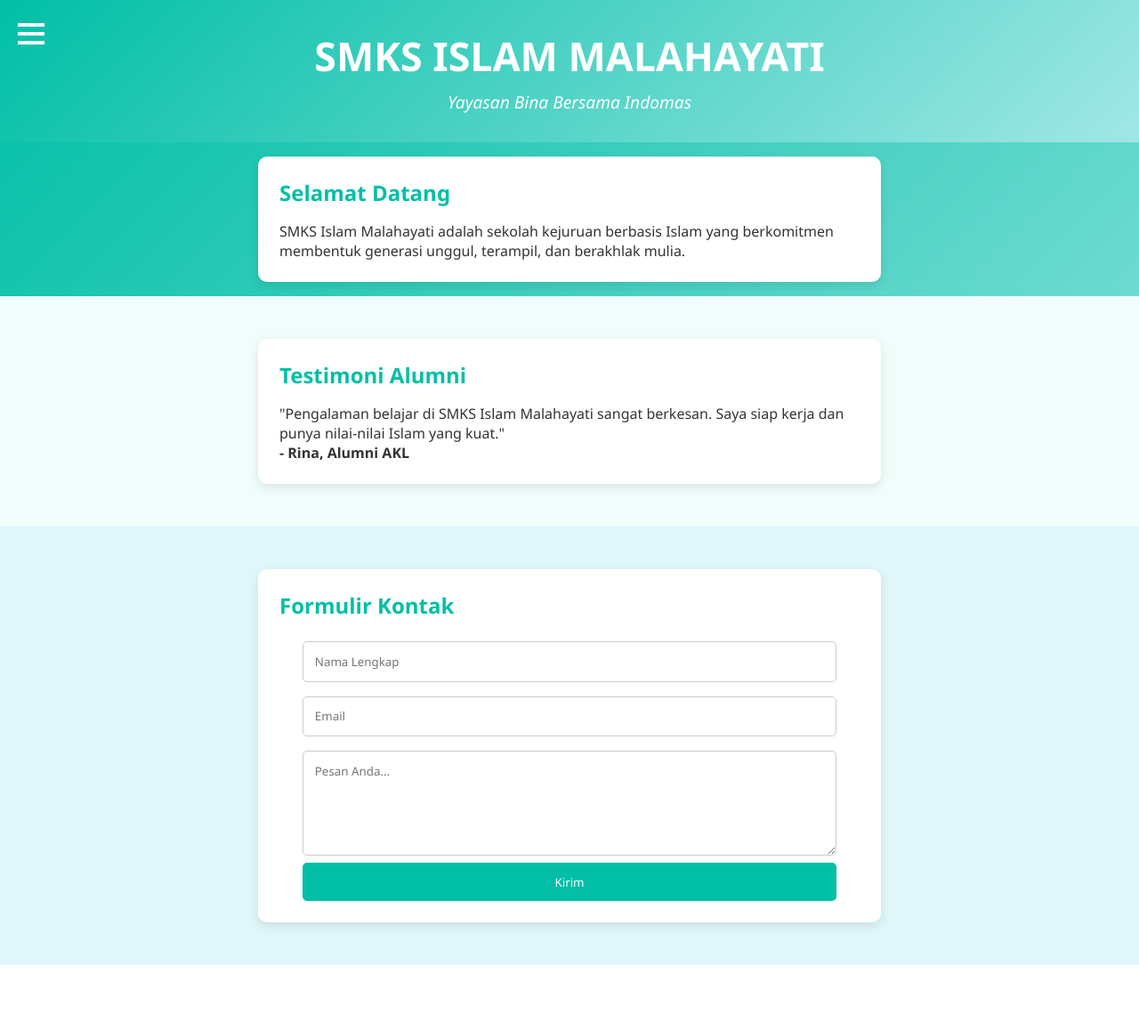
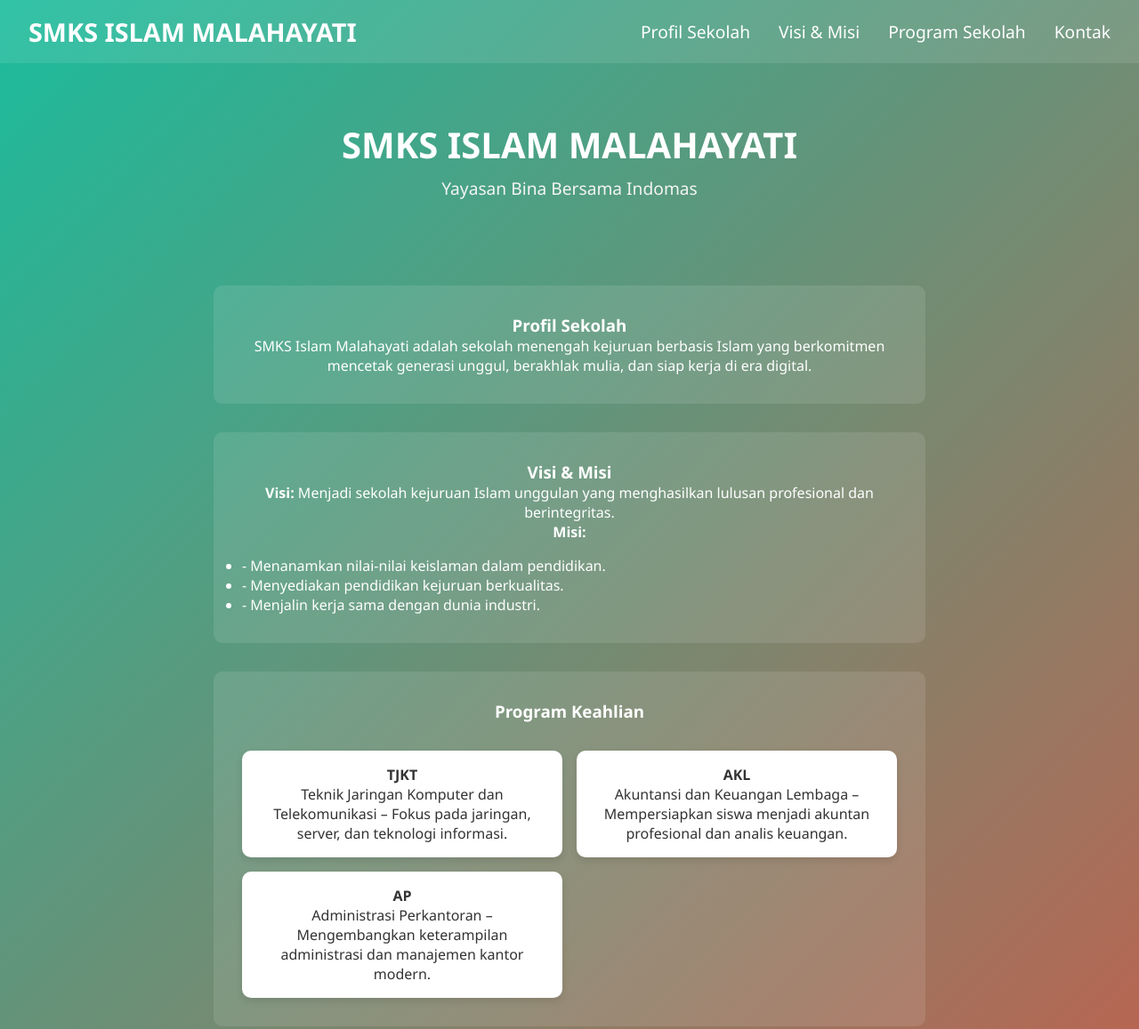
Before and after one commit to adistaycool309-del/adistaycool309-del.GitHub.io, a plain HTML site: page index.html in a window 1280 px wide. Shown: the top 1157 px of the page at 89% size. Before the commit the page ends 1085 px from the top, so only its background shows below. Drawn offline with Linux system fonts and the light colour scheme.

Commit message:
Update index.html

```diff
--- a/index.html
+++ b/index.html
@@ -2,14 +2,14 @@
 <html lang="id">
 <head>
   <meta charset="UTF-8" />
-  <meta name="viewport" content="width=device-width, initial-scale=1.0" />
-  <title>SMKS Islam Malahayati</title>
+  <meta name="viewport" content="width=device-width, initial-scale=1.0"/>
+  <title>SMKS ISLAM MALAHAYATI</title>
   <style>
     :root {
-      --toska: #00bfa6;
-      --biru-muda: #a0e7e5;
+      --toska: #1abc9c;
+      --merah: #e74c3c;
       --putih: #ffffff;
-      --gradient: linear-gradient(135deg, #00bfa6, #a0e7e5);
+      --abu: #f4f4f4;
     }
 
     * {
@@ -20,57 +20,46 @@
     }
 
     body {
-      background: var(--gradient);
-      color: #333;
+      background: linear-gradient(135deg, var(--toska), var(--merah));
+      color: var(--putih);
       overflow-x: hidden;
     }
 
     header {
-      background: var(--gradient);
-      color: var(--putih);
-      padding: 2rem;
-      text-align: center;
+      background: rgba(255, 255, 255, 0.1);
+      padding: 1rem 2rem;
+      display: flex;
+      justify-content: space-between;
+      align-items: center;
       position: relative;
     }
 
-    header h1 {
-      font-size: 2.8rem;
+    .logo h1 {
+      font-size: 1.8rem;
       font-weight: bold;
     }
 
-    header p {
-      font-size: 1.2rem;
-      margin-top: 0.5rem;
-      font-style: italic;
-    }
-
-    .menu-icon {
-      position: absolute;
-      top: 20px;
-      left: 20px;
+    .menu-toggle {
+      font-size: 2rem;
       cursor: pointer;
-      z-index: 100;
-    }
-
-    .menu-icon div {
-      width: 30px;
-      height: 4px;
-      background: var(--putih);
-      margin: 6px 0;
-      transition: 0.4s;
+      display: block;
     }
 
     nav {
       position: fixed;
       top: 0;
-      left: -260px;
-      width: 260px;
+      left: -100%;
+      width: 70%;
       height: 100%;
-      background: var(--toska);
-      color: var(--putih);
-      padding: 2rem 1rem;
-      transition: left 0.3s ease;
-      z-index: 99;
+      background: var(--putih);
+      color: #333;
+      padding: 2rem;
+      transition: 0.3s ease-in-out;
+      z-index: 1000;
+    }
+
+    nav.active {
+      left: 0;
     }
 
     nav ul {
@@ -78,186 +67,197 @@
     }
 
     nav ul li {
-      margin: 1rem 0;
+      margin: 1.5rem 0;
+      font-size: 1.2rem;
       cursor: pointer;
-      font-size: 1.1rem;
-      transition: 0.3s;
     }
 
-    nav ul li:hover {
-      color: #f0fdfa;
+    section {
+      padding: 4rem 2rem;
+      text-align: center;
     }
 
-    .nav-active {
-      left: 0;
+    .hero h2 {
+      font-size: 2.5rem;
+      margin-bottom: 0.5rem;
     }
 
-    .section {
-      display: none;
-      padding: 2rem;
-      animation: fadeIn 0.5s ease;
+    .hero p {
+      font-size: 1.2rem;
+      color: var(--abu);
     }
 
-    .section.active {
-      display: block;
+    .content {
+      background: rgba(255, 255, 255, 0.1);
+      margin: 2rem auto;
+      padding: 2rem;
+      border-radius: 10px;
+      max-width: 800px;
     }
 
-    @keyframes fadeIn {
-      from { opacity: 0; transform: translateY(20px); }
-      to { opacity: 1; transform: translateY(0); }
+    .programs, .testimoni {
+      display: grid;
+      grid-template-columns: repeat(auto-fit, minmax(250px, 1fr));
+      gap: 1rem;
+      margin-top: 2rem;
     }
 
     .card {
       background: var(--putih);
+      color: #333;
+      padding: 1rem;
       border-radius: 10px;
-      padding: 1.5rem;
-      margin: 1rem auto;
-      max-width: 700px;
-      box-shadow: 0 4px 12px rgba(0,0,0,0.1);
+      box-shadow: 0 4px 8px rgba(0,0,0,0.1);
     }
 
-    .card h2 {
-      margin-bottom: 1rem;
-      color: var(--toska);
+    .form-kontak {
+      background: var(--putih);
+      color: #333;
+      padding: 2rem;
+      border-radius: 10px;
+      max-width: 600px;
+      margin: 2rem auto;
     }
 
-    .testimoni {
-      background: #f0fdfa;
-      padding: 2rem;
-    }
-
-    .kontak-form {
-      background: #e0f7fa;
-      padding: 2rem;
-    }
-
-    form {
-      max-width: 600px;
-      margin: auto;
-      display: flex;
-      flex-direction: column;
-    }
-
-    input, textarea {
+    .form-kontak input, .form-kontak textarea {
+      width: 100%;
+      padding: 0.8rem;
       margin: 0.5rem 0;
-      padding: 0.8rem;
       border: 1px solid #ccc;
       border-radius: 5px;
     }
 
-    button {
-      padding: 0.8rem;
+    .form-kontak button {
       background: var(--toska);
-      color: white;
+      color: var(--putih);
+      padding: 0.8rem 2rem;
       border: none;
       border-radius: 5px;
       cursor: pointer;
     }
 
-    button:hover {
-      background: #009e8a;
+    footer {
+      background: rgba(0, 0, 0, 0.2);
+      padding: 1rem;
+      text-align: center;
+      font-size: 0.9rem;
     }
 
-    @media (max-width: 768px) {
-      header h1 {
-        font-size: 2rem;
+    @media (min-width: 768px) {
+      .menu-toggle {
+        display: none;
       }
 
       nav {
-        width: 200px;
+        position: static;
+        width: auto;
+        height: auto;
+        background: transparent;
+        color: var(--putih);
+        padding: 0;
+        display: flex;
+        gap: 2rem;
+      }
+
+      nav ul {
+        display: flex;
+        gap: 2rem;
+      }
+
+      nav ul li {
+        margin: 0;
       }
     }
   </style>
 </head>
 <body>
+
   <header>
-    <div class="menu-icon" onclick="toggleMenu()">
-      <div></div>
-      <div></div>
-      <div></div>
+    <div class="logo">
+      <h1>SMKS ISLAM MALAHAYATI</h1>
     </div>
-    <h1>SMKS ISLAM MALAHAYATI</h1>
-    <p>Yayasan Bina Bersama Indomas</p>
+    <div class="menu-toggle" onclick="toggleMenu()">☰</div>
+    <nav id="nav">
+      <ul>
+        <li onclick="scrollToSection('profil')">Profil Sekolah</li>
+        <li onclick="scrollToSection('visi')">Visi & Misi</li>
+        <li onclick="scrollToSection('program')">Program Sekolah</li>
+        <li onclick="scrollToSection('kontak')">Kontak</li>
+      </ul>
+    </nav>
   </header>
 
-  <nav id="sidebar">
-    <ul>
-      <li onclick="showSection('beranda')">Beranda</li>
-      <li onclick="showSection('profil')">Profil Sekolah</li>
-      <li onclick="showSection('visi')">Visi dan Misi</li>
-      <li onclick="showSection('program')">Program Sekolah</li>
-      <li onclick="showSection('kontak')">Kontak</li>
+  <section class="hero">
+    <h2>SMKS ISLAM MALAHAYATI</h2>
+    <p>Yayasan Bina Bersama Indomas</p>
+  </section>
+
+  <section id="profil" class="content">
+    <h3>Profil Sekolah</h3>
+    <p>SMKS Islam Malahayati adalah sekolah menengah kejuruan berbasis Islam yang berkomitmen mencetak generasi unggul, berakhlak mulia, dan siap kerja di era digital.</p>
+  </section>
+
+  <section id="visi" class="content">
+    <h3>Visi & Misi</h3>
+    <p><strong>Visi:</strong> Menjadi sekolah kejuruan Islam unggulan yang menghasilkan lulusan profesional dan berintegritas.</p>
+    <p><strong>Misi:</strong></p>
+    <ul style="text-align:left; margin-top:1rem;">
+      <li>- Menanamkan nilai-nilai keislaman dalam pendidikan.</li>
+      <li>- Menyediakan pendidikan kejuruan berkualitas.</li>
+      <li>- Menjalin kerja sama dengan dunia industri.</li>
     </ul>
-  </nav>
+  </section>
 
-  <div id="beranda" class="section active card">
-    <h2>Selamat Datang</h2>
-    <p>SMKS Islam Malahayati adalah sekolah kejuruan berbasis Islam yang berkomitmen membentuk generasi unggul, terampil, dan berakhlak mulia.</p>
+  <section id="program" class="content">
+    <h3>Program Keahlian</h3>
+    <div class="programs">
+      <div class="card">
+        <h4>TJKT</h4>
+        <p>Teknik Jaringan Komputer dan Telekomunikasi – Fokus pada jaringan, server, dan teknologi informasi.</p>
       </div>
+      <div class="card">
+        <h4>AKL</h4>
+        <p>Akuntansi dan Keuangan Lembaga – Mempersiapkan siswa menjadi akuntan profesional dan analis keuangan.</p>
+      </div>
+      <div class="card">
+        <h4>AP</h4>
+        <p>Administrasi Perkantoran – Mengembangkan keterampilan administrasi dan manajemen kantor modern.</p>
+      </div>
+    </div>
+  </section>
 
-  <div id="profil" class="section card">
-    <h2>Profil Sekolah</h2>
-    <p>Didirikan oleh Yayasan Bina Bersama Indomas, SMKS Islam Malahayati telah menjadi pilihan utama bagi siswa yang ingin mengembangkan potensi akademik dan spiritual.</p>
-  </div>
-
-  <div id="visi" class="section card">
-    <h2>Visi dan Misi</h2>
-    <p><strong>Visi:</strong> Menjadi SMK Islam unggulan yang menghasilkan lulusan siap kerja dan berakhlak mulia.</p>
-    <p><strong>Misi:</strong></p>
-    <ul>
-      <li>Menyediakan pendidikan berkualitas berbasis nilai Islam.</li>
-      <li>Mengembangkan keterampilan sesuai kebutuhan industri.</li>
-      <li>Mendorong inovasi dan karakter siswa.</li>
-    </ul>
-  </div>
-
-  <div id="program" class="section card">
-    <h2>Program Keahlian</h2>
-    <ul>
-      <li><strong>TKJ:</strong> Teknik Komputer dan Jaringan</li>
-      <li><strong>AKL:</strong> Akuntansi dan Keuangan Lembaga</li>
-      <li><strong>AP:</strong> Administrasi Perkantoran</li>
-    </ul>
-  </div>
-
-  <div id="kontak" class="section card">
-    <h2>Kontak Sekolah</h2>
-    <p>Alamat: Jl. Pendidikan No. 123, Jakarta</p>
-    <p>Email: info@smksmalahayati.sch.id</p>
-    <p>Telepon: (021) 12345678</p>
-  </div>
-
+  <section class="content">
+    <h3>Testimoni Alumni</h3>
     <div class="testimoni">
       <div class="card">
-      <h2>Testimoni Alumni</h2>
-      <p>"Pengalaman belajar di SMKS Islam Malahayati sangat berkesan. Saya siap kerja dan punya nilai-nilai Islam yang kuat."</p>
-      <p><strong>- Rina, Alumni AKL</strong></p>
+        <p>"Saya sangat bersyukur pernah belajar di SMKS Islam Malahayati. Ilmu dan akhlak saya terbentuk di sini!"</p>
+        <strong>- Ahmad, Alumni TJKT</strong>
+      </div>
+      <div class="card">
+        <p>"Guru-gurunya luar biasa dan programnya sangat relevan dengan dunia kerja."</p>
+        <strong>- Siti, Alumni AKL</strong>
       </div>
     </div>
+  </section>
 
-  <div class="kontak-form">
-    <div class="card">
-      <h2>Formulir Kontak</h2>
+  <section id="kontak" class="form-kontak">
+    <h3>Hubungi Kami</h3>
     <form>
       <input type="text" placeholder="Nama Lengkap" required />
       <input type="email" placeholder="Email" required />
-        <textarea rows="5" placeholder="Pesan Anda..." required></textarea>
+      <textarea rows="4" placeholder="Pesan Anda..." required></textarea>
       <button type="submit">Kirim</button>
     </form>
-    </div>
-  </div>
+  </section>
+
+  <footer>
+    &copy; 2025 SMKS ISLAM MALAHAYATI. All rights reserved.
+  </footer>
 
   <script>
     function toggleMenu() {
-      document.getElementById("sidebar").classList.toggle("nav-active");
+      document.getElementById('nav').classList.toggle('active');
     }
 
-    function showSection(id) {
-      const sections = document.querySelectorAll(".section");
-      sections.forEach(sec => sec.classList.remove("active"));
-      document.getElementById(id).classList.add("active");
-      document.getElementById("sidebar").classList.remove("nav-active");
-    }
-  </script>
-</body>
-</html>
+    function scrollToSection(id) {
+      document.getElementById('nav').classList
```
Lines whose indentation alone changed are shown as unchanged.
